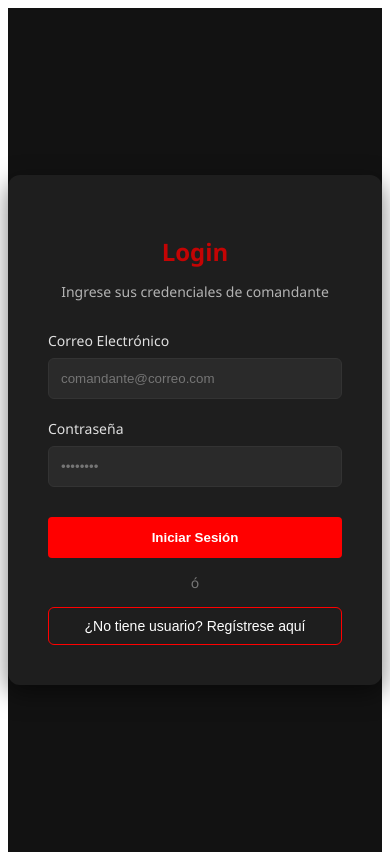
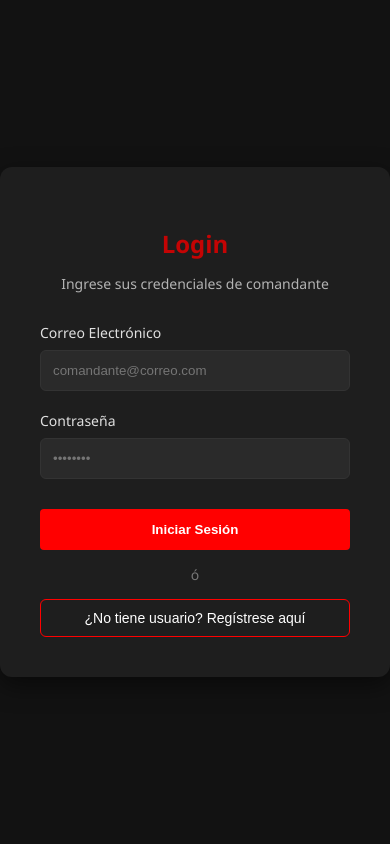
Before and after one commit to KennethC01/14-Track, an Angular app in the folder Frontend/: page /login in a window 390 px wide. Built offline with nearby package versions, Linux system fonts and the light colour scheme.

Commit message:
arreglo del responsive

```diff
--- a/Frontend/src/styles.css
+++ b/Frontend/src/styles.css
@@ -1 +1,13 @@
-/* You can add global styles to this file, and also import other style files */
+/* Forzar que absolutamente nada rompa el ancho de la pantalla */
+html, body {
+    overflow-x: hidden !important;
+    width: 100% !important;
+    max-width: 100vw;
+    margin: 0;
+    padding: 0;
+}
+
+/* Aplicar la caja correcta a todos los elementos del proyecto */
+* {
+    box-sizing: border-box;
+}
```
